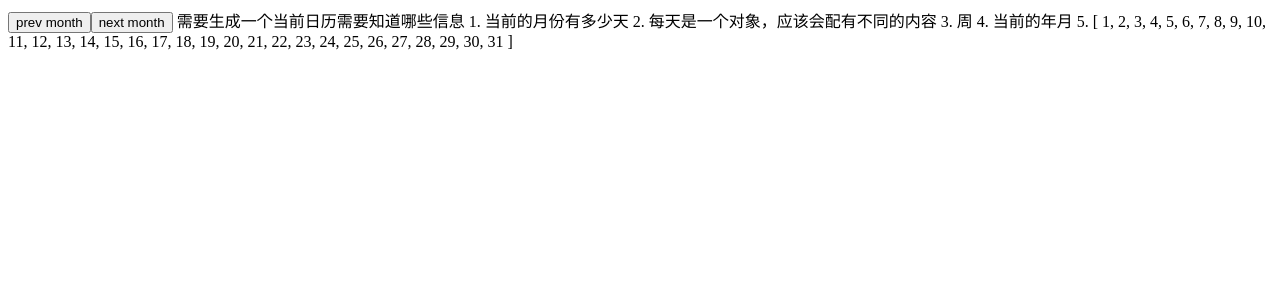
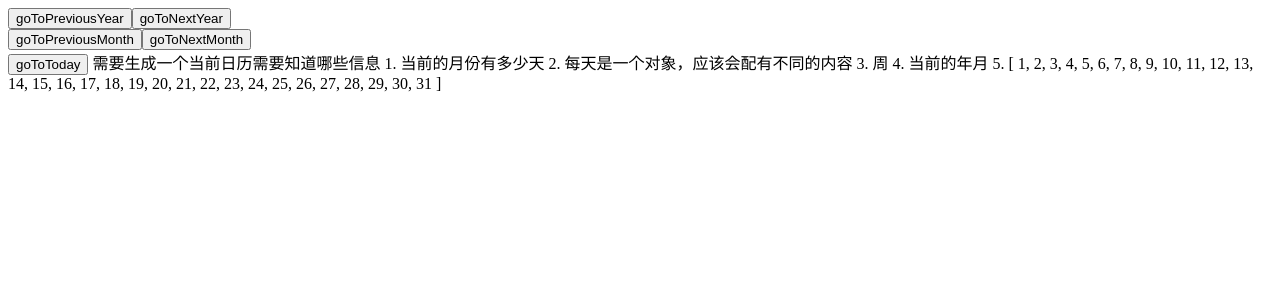
Before and after one commit to nemo-shen/noi, a Vue app: page / in a window 1280 px wide. Shown: the top 300 px of the page. Built offline with nearby package versions, Linux system fonts and the light colour scheme.

Commit message:
feat(calendar): goToToday

```diff
--- a/packages/core/useCalendar/index.ts
+++ b/packages/core/useCalendar/index.ts
@@ -56,8 +56,31 @@ export const useCalendar = (options: UseCalendarOptions = {}) => {
     currentMonth.value -= 1
   }
 
+  // 将日历前进到下一个月。
+  const goToNextYear = () => {
+    if (currentYear.value === 285616) {
+      console.warn('It is already the biggest year.')
+      return
+    }
+    currentYear.value += 1
+  }
+
+  // 将日历后退到上一个月。
+  const goToPreviousYear = () => {
+    if (currentMonth.value === 1997) {
+      console.warn('It is already the smallest year.')
+      return
+    }
+    currentYear.value -= 1
+  }
+
   // 将日历重置到今天的日期。
-  const goToToday = () => {}
+  const goToToday = () => {
+    // 需要重置年月
+    const now = new Date()
+    currentYear.value = now.getFullYear()
+    currentMonth.value = now.getMonth() + 1
+  }
 
   //
   /**
@@ -101,6 +124,8 @@ export const useCalendar = (options: UseCalendarOptions = {}) => {
     selectDate,
     goToNextMonth,
     goToPreviousMonth,
+    goToNextYear,
+    goToPreviousYear,
     goToToday,
   }
 }
--- a/src/demo/UseCalendar.vue
+++ b/src/demo/UseCalendar.vue
@@ -2,12 +2,24 @@
 import { ref, h, VNode } from 'vue'
 import { useCalendar } from '@noi/core'
 
-const { currentMonthDays, goToNextMonth, goToPreviousMonth } = useCalendar()
+const {
+  currentMonthDays,
+  goToToday,
+  goToNextMonth,
+  goToPreviousMonth,
+  goToNextYear,
+  goToPreviousYear,
+} = useCalendar()
 </script>
 
 <template>
-  <button @click="goToPreviousMonth">prev month</button>
-  <button @click="goToNextMonth">next month</button>
+  <button @click="goToPreviousYear">goToPreviousYear</button>
+  <button @click="goToNextYear">goToNextYear</button>
+  <br />
+  <button @click="goToPreviousMonth">goToPreviousMonth</button>
+  <button @click="goToNextMonth">goToNextMonth</button>
+  <br />
+  <button @click="goToToday">goToToday</button>
   需要生成一个当前日历需要知道哪些信息 1. 当前的月份有多少天 2.
   每天是一个对象，应该会配有不同的内容 3. 周 4. 当前的年月 5.
 
```
